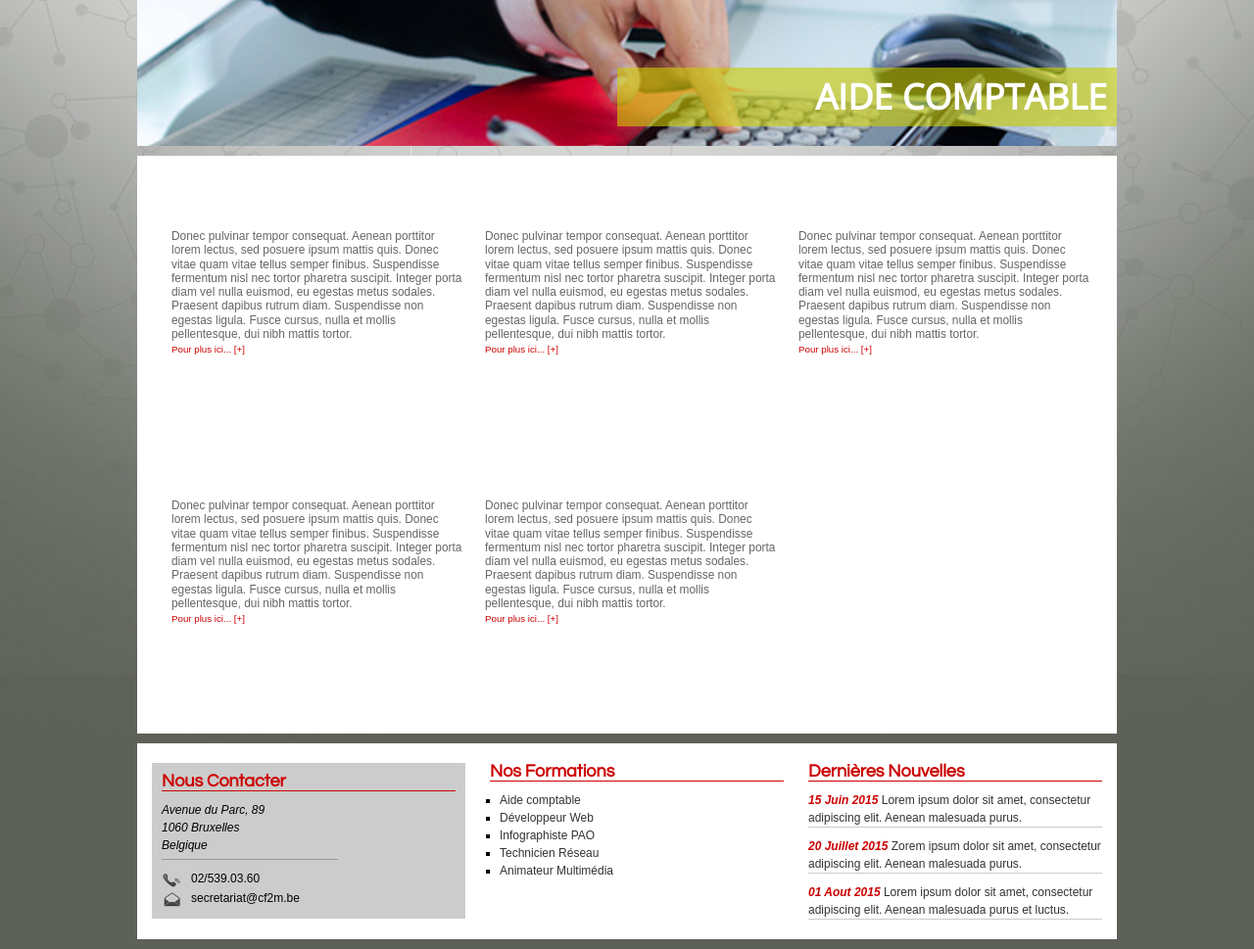
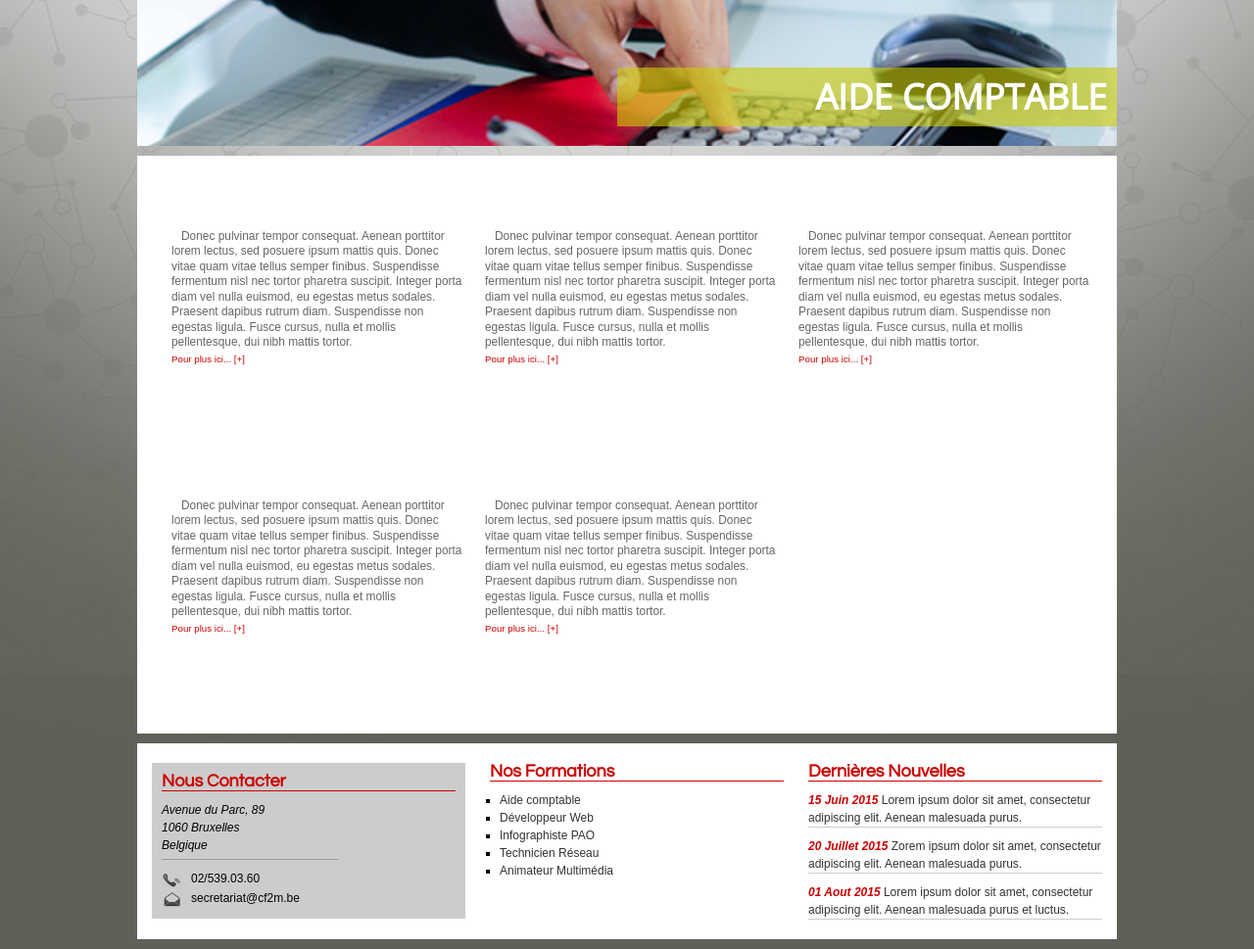
Before and after one commit to cf2m-beta/cf2m-site, a PHP site: page /cf2m-site/demploye/?menu=7 in a window 1280 px wide. Shown: the part 211-1180 px from the top of the page at 98% size. Run offline with PHP 8.4, Linux system fonts and the light colour scheme; data comes from the database, SQL or seed files in the repository.

Commit message:
CSS Flex-box.  Probleme résolut...

```diff
--- a/css/styles_v1.css
+++ b/css/styles_v1.css
@@ -1010,6 +1010,7 @@ footer
 	font-size:1.6em;
 	color:#fff;
 	background:rgba(0, 0, 0, 0.8);
+	flex: 100%;
 }
 
 .bgBtformation
@@ -1229,7 +1230,7 @@ footer
 	color:#333;
 	/*border:1px solid #DDD;*/
 	/*margin:35px 0 0 35px;*/
-	height:250px;
+
 
 }
 
@@ -1318,6 +1319,7 @@ footer
 	font-size:1.1em;
 	/*text-align:justify;*/
 	padding-top:10px;
-	line-height:1.2em;
+	line-height:1.3em;
 	color:#666;
+	text-indent:10px;
 }
```
